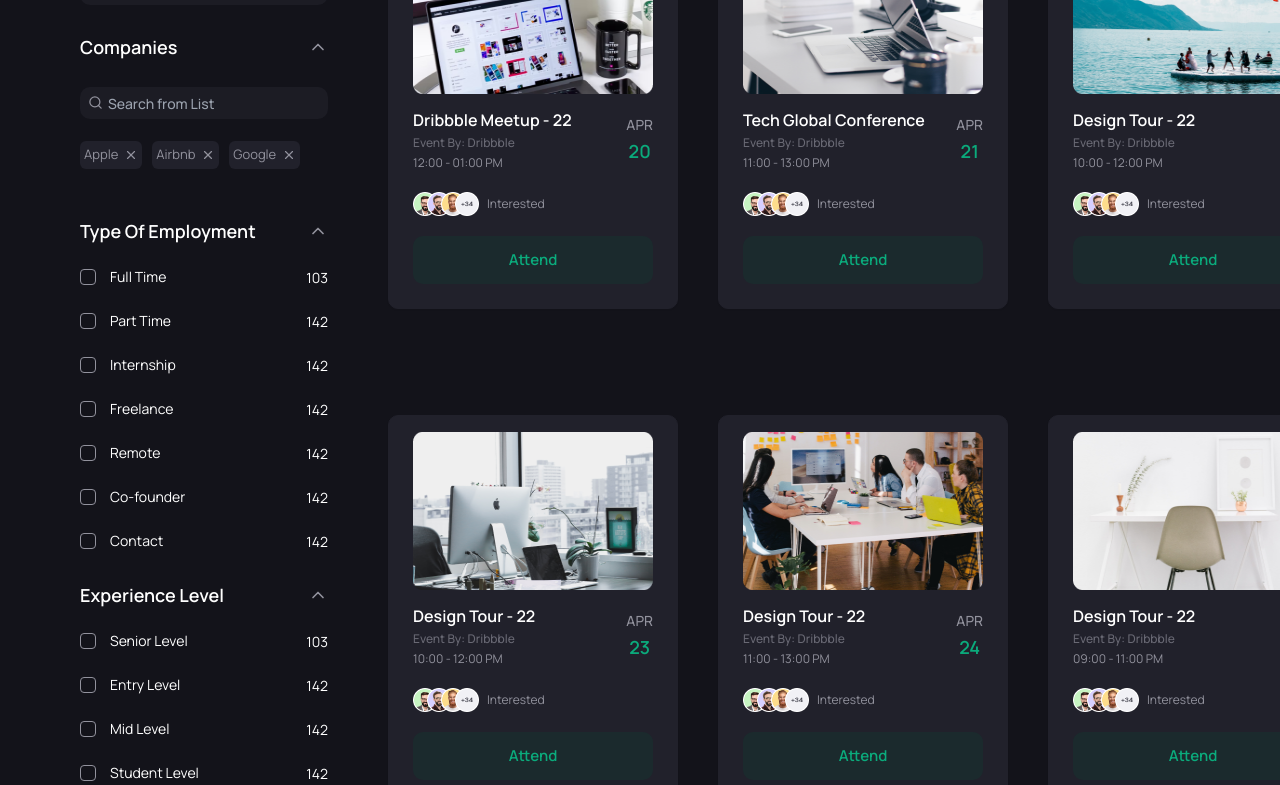
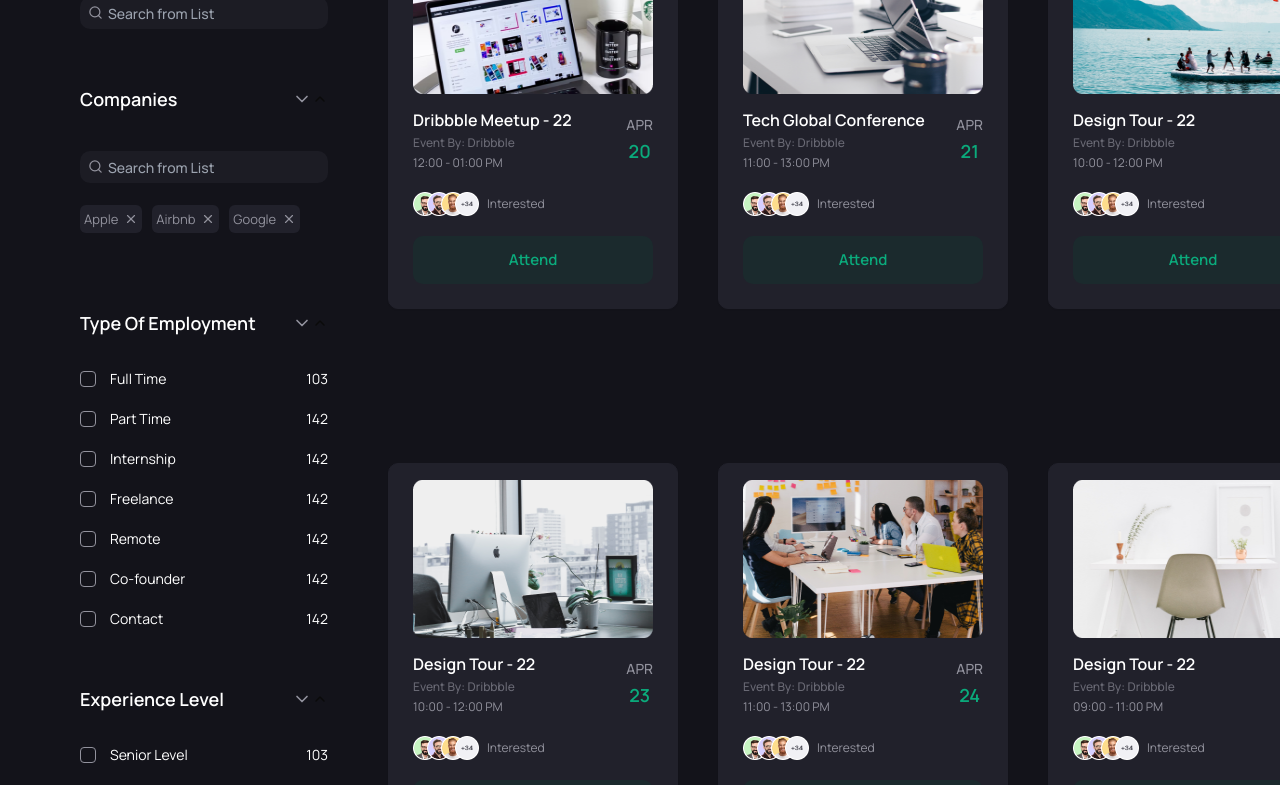
Before and after one commit to paulinasprojects/jobfinder-dev, a Next.js app: page /events in a window 1280 px wide. Shown: the part 280-1065 px from the top of the page. Built offline with nearby package versions, Linux system fonts and the light colour scheme.

Commit message:
added accordions on the events page

```diff
--- a/src/components/checkbox-card.tsx
+++ b/src/components/checkbox-card.tsx
@@ -1,6 +1,12 @@
 import { Checkbox } from './ui/checkbox'
 import { ChevronUp } from 'lucide-react'
 import { typeOfEmploymentCheckboxData } from '@/data/data'
+import {
+  Accordion,
+  AccordionContent,
+  AccordionItem,
+  AccordionTrigger,
+} from "@/components/ui/accordion"
 
 interface CheckboxCardProps {
   title: string;
@@ -8,11 +14,16 @@ interface CheckboxCardProps {
 
 const ChecboxCard = ({title}: CheckboxCardProps) => {
   return (
+    <Accordion type='single' collapsible className='w-full' defaultValue='employment'>
+      <AccordionItem value='employment' className='border-none'>
         <div className='mt-5'>
-      <div className='flex items-center justify-between'>
+          <div className='flex items-center justify-between w-full'>
             <span className='text-white text-lg font-semibold'>{title}</span>
+            <AccordionTrigger>
               <ChevronUp color='#92929d' width={20} height={20} className='cursor-pointer'/>
+            </AccordionTrigger>
           </div>
+          <AccordionContent>
             {typeOfEmploymentCheckboxData.map((data) => (
             <div className='flex flex-col mt-5 gap-3.5' key={data.checkboxId}>
               <div className='flex items-center gap-3.5'>
@@ -24,7 +35,10 @@ const ChecboxCard = ({title}: CheckboxCardProps) => {
               </div>
             </div>
             ))}
+          </AccordionContent>
         </div>
+      </AccordionItem>
+    </Accordion>
   )
 }
 
--- a/src/components/experience-level-checkbox.tsx
+++ b/src/components/experience-level-checkbox.tsx
@@ -1,6 +1,12 @@
 import { Checkbox } from './ui/checkbox'
 import { ChevronUp } from 'lucide-react'
 import { experienceLevelData } from '@/data/data'
+import {
+  Accordion,
+  AccordionContent,
+  AccordionItem,
+  AccordionTrigger,
+} from "@/components/ui/accordion"
 
 interface CheckboxCardProps {
   title: string;
@@ -8,11 +14,15 @@ interface CheckboxCardProps {
 
 const ExperienceLevelChecbox = ({title}: CheckboxCardProps) => {
   return (
-    <div>
-      <div className='flex items-center justify-between'>
+    <Accordion type='single' collapsible className='w-full' defaultValue='experience'>
+      <AccordionItem value='experience' className='border-none'>
+        <div className='flex items-center justify-between w-full'>
           <span className='text-white text-lg font-semibold'>{title}</span>
+          <AccordionTrigger>
             <ChevronUp color='#92929d' width={20} height={20} className='cursor-pointer'/>
+          </AccordionTrigger>
         </div>
+        <AccordionContent>
           {experienceLevelData.map((data) => (
           <div className='flex flex-col mt-5 gap-3.5' key={data.seniorityLevel}>
             <div className='flex items-center gap-3.5'>
@@ -24,7 +34,9 @@ const ExperienceLevelChecbox = ({title}: CheckboxCardProps) => {
             </div>
           </div>
           ))}
-    </div>
+        </AccordionContent>
+      </AccordionItem>
+    </Accordion>
   )
 }
 
--- a/src/components/opened-checkbox-menu.tsx
+++ b/src/components/opened-checkbox-menu.tsx
@@ -1,4 +1,10 @@
 import { ChevronUp, Search, X } from "lucide-react";
+import {
+  Accordion,
+  AccordionContent,
+  AccordionItem,
+  AccordionTrigger,
+} from "@/components/ui/accordion"
 
 interface Props {
   title?: string;
@@ -8,11 +14,15 @@ interface Props {
 
 const OpenedCheckMenu = ({ isCategory, title, placeholder}: Props) => {
   return (
-    <div>
+    <Accordion type="single" collapsible className="w-full" defaultValue="open">
+      <AccordionItem value="open" className="border-none">
        <div className='flex items-center justify-between'>
       <span className='text-white text-lg font-semibold'>{title}</span>
-      <ChevronUp color='#92929d' width={20} height={20} className='cursor-pointer'/>
+      <AccordionTrigger>
+        <ChevronUp color='#92929d' width={20} height={20} className='cursor-pointer'/>
+      </AccordionTrigger>
     </div>
+    <AccordionContent>
       <div className="relative mt-[26px]">
         <input type="text" className="w-[248px] h-[32px] rounded-[10px] bg-cardColor text-sm text-neutralColor pl-7 font-medium" placeholder={placeholder} />
         <Search className="absolute top-2 left-2 text-neutralColor" width={15} height={15}/>
@@ -33,7 +43,9 @@ const OpenedCheckMenu = ({ isCategory, title, placeholder}: Props) => {
           </span>
         </div>
       )}
-    </div>
+    </AccordionContent>
+      </AccordionItem>
+    </Accordion>
   )
 }
 
```
Lines whose indentation alone changed are shown as unchanged.
